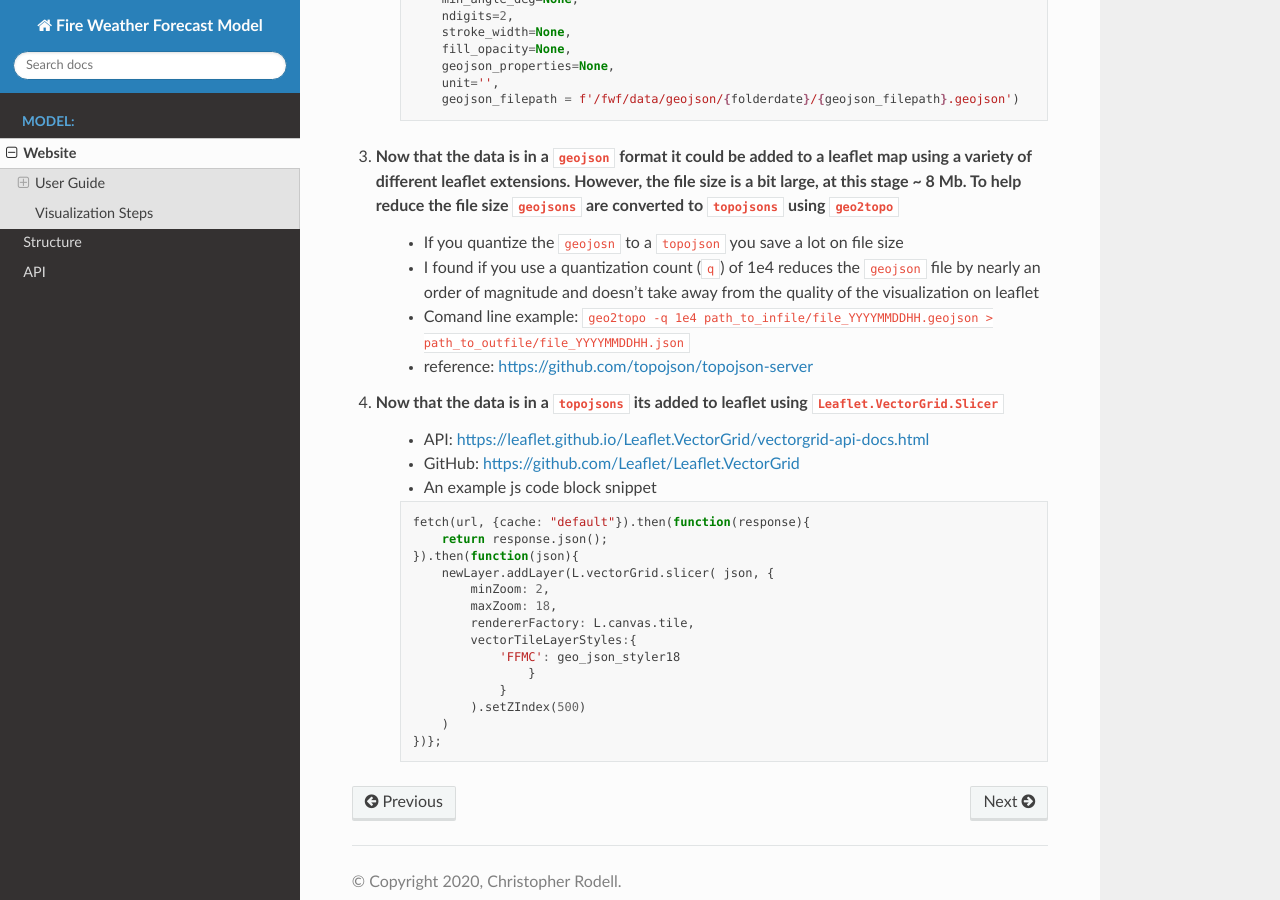
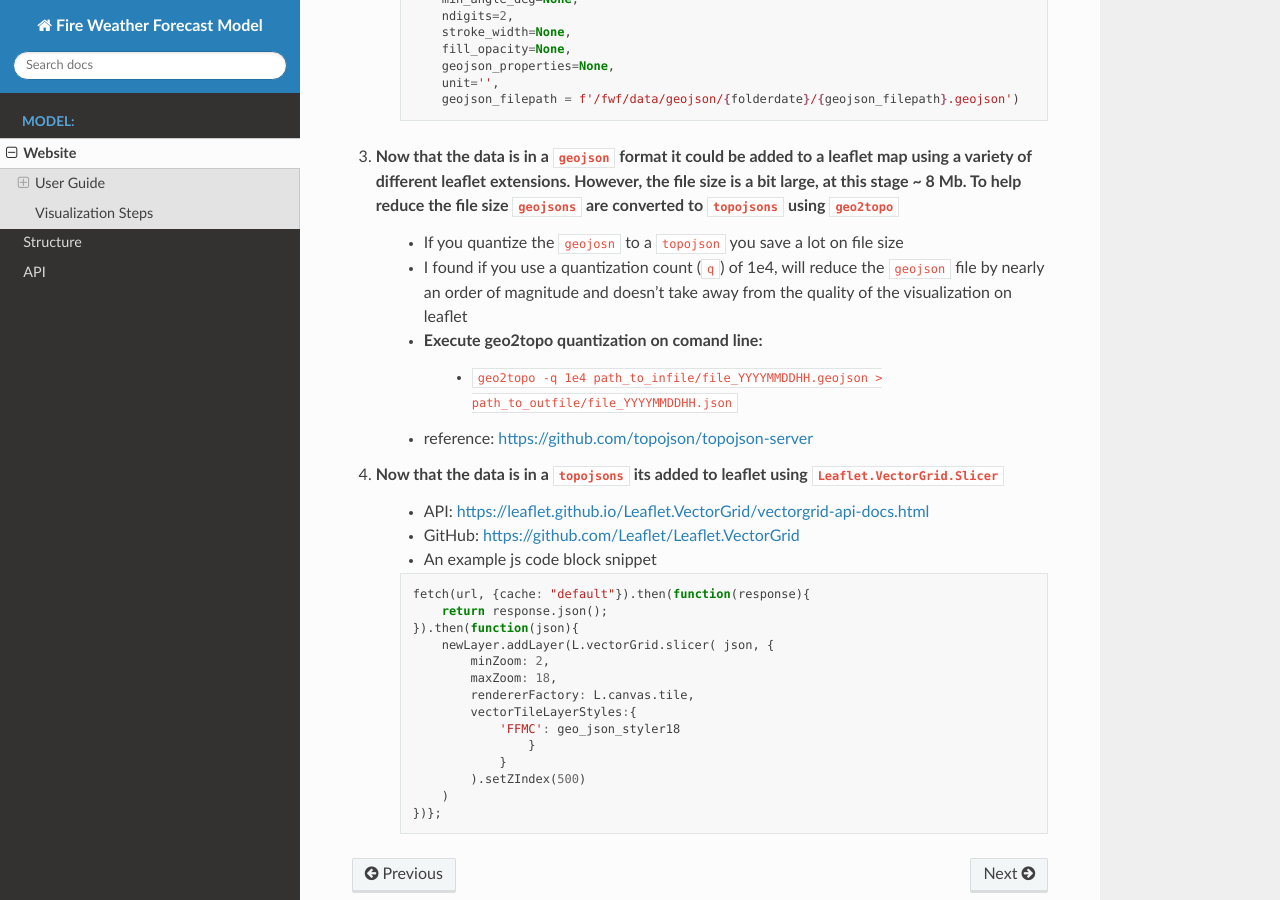
Before and after one commit to cerodell/fwf-docs, a Sphinx documentation site: the page built from source/web.rst, in a window 1280 px wide and 900 px high, scrolled down 1549 px. Built offline with Sphinx 7.4.7 and the Read the Docs theme 2.0.0, drawn with Linux system fonts in a browser that asks for light colours.

Commit message:
updates to web

```diff
--- a/source/web.rst
+++ b/source/web.rst
@@ -56,8 +56,9 @@ Steps to visualizing the data on a leaflet map by converting data from python to
 
 #. Now that the data is in a ``geojson`` format it could be added to a leaflet map using a variety of different leaflet extensions. However, the file size is a bit large, at this stage ~ 8 Mb. To help reduce the file size ``geojsons`` are converted to ``topojsons`` using ``geo2topo``
     * If you quantize the ``geojosn`` to a ``topojson`` you save a lot on file size
-    * I found if you use a quantization count (``q``) of 1e4 reduces the ``geojson`` file by nearly an order of magnitude and doesn't take away from the quality of the visualization on leaflet
-    * Comand line example: ``geo2topo -q 1e4 path_to_infile/file_YYYYMMDDHH.geojson > path_to_outfile/file_YYYYMMDDHH.json``
+    * I found if you use a quantization count (``q``) of 1e4, will reduce the ``geojson`` file by nearly an order of magnitude and doesn't take away from the quality of the visualization on leaflet
+    * Execute geo2topo quantization on comand line:
+        * ``geo2topo -q 1e4 path_to_infile/file_YYYYMMDDHH.geojson > path_to_outfile/file_YYYYMMDDHH.json``
     * reference: https://github.com/topojson/topojson-server
 #. Now that the data is in a ``topojsons`` its added to leaflet using ``Leaflet.VectorGrid.Slicer``
     * API: https://leaflet.github.io/Leaflet.VectorGrid/vectorgrid-api-docs.html
```
Also changed, not shown: 5 other files.
